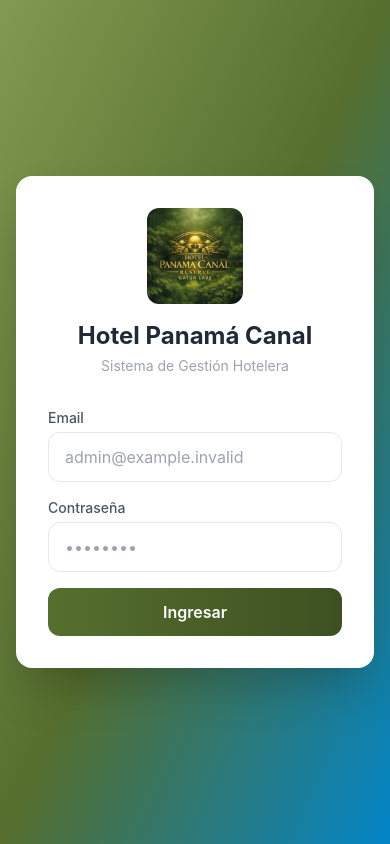
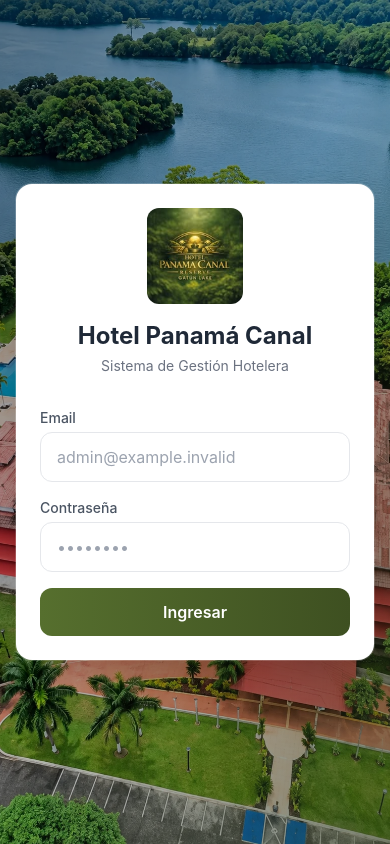
Before and after one commit to hbouche/Hotelcanalpms, a React (Vite) app: page / in a window 390 px wide. Built offline with nearby package versions, Linux system fonts and the light colour scheme.

Commit message:
Add enhanced hotel aerial background to responsive login

```diff
--- a/src/pages/Login.tsx
+++ b/src/pages/Login.tsx
@@ -1,5 +1,4 @@
 import { useState } from 'react';
-import { Hotel } from 'lucide-react';
 
 export default function Login({ onLogin }: { onLogin: (email: string, password: string) => Promise<void> }) {
   const [email, setEmail] = useState('');
@@ -17,24 +16,27 @@ export default function Login({ onLogin }: { onLogin: (email: string, password:
   };
 
   return (
-    <div className="min-h-screen bg-gradient-to-br from-mahana-400 via-mahana-500 to-ocean-600 flex items-center justify-center p-4">
-      <div className="bg-white rounded-2xl shadow-2xl w-full max-w-md p-8">
+    <main className="relative isolate min-h-screen min-h-[100svh] bg-mahana-900 flex items-center justify-center px-4 py-8 sm:p-8">
+      <img src="/hotel-panama-canal-login.webp" alt="" aria-hidden="true"
+        className="absolute inset-0 -z-20 h-full w-full object-cover object-center" fetchPriority="high" />
+      <div aria-hidden="true" className="absolute inset-0 -z-10 bg-gradient-to-br from-black/45 via-black/25 to-mahana-900/60" />
+      <div className="bg-white rounded-2xl shadow-2xl w-full max-w-md p-6 sm:p-8 ring-1 ring-white/20">
         <div className="text-center mb-8">
           <img src="/hotel-panama-canal-reference.jpg" alt="Hotel Panamá Canal" width="96" height="96" className="mx-auto mb-4 rounded-xl" />
 
           <h1 className="text-2xl font-bold text-gray-800">Hotel Panamá Canal</h1>
-          <p className="text-gray-400 text-sm mt-1">Sistema de Gestión Hotelera</p>
+          <p className="text-gray-500 text-sm mt-1">Sistema de Gestión Hotelera</p>
         </div>
         <form onSubmit={handleSubmit} className="space-y-4">
           {error && <div className="bg-red-50 text-red-600 text-sm px-4 py-3 rounded-lg">{error}</div>}
           <div>
-            <label className="block text-sm font-medium text-gray-600 mb-1">Email</label>
-            <input type="email" value={email} onChange={e => setEmail(e.target.value)} required
+            <label htmlFor="login-email" className="block text-sm font-medium text-gray-600 mb-1">Email</label>
+            <input id="login-email" type="email" autoComplete="username" value={email} onChange={e => setEmail(e.target.value)} required
               className="w-full px-4 py-3 border border-gray-200 rounded-xl focus:ring-2 focus:ring-mahana-400 focus:border-transparent outline-none transition" placeholder="admin@example.invalid" />
           </div>
           <div>
-            <label className="block text-sm font-medium text-gray-600 mb-1">Contraseña</label>
-            <input type="password" value={password} onChange={e => setPassword(e.target.value)} required
+            <label htmlFor="login-password" className="block text-sm font-medium text-gray-600 mb-1">Contraseña</label>
+            <input id="login-password" type="password" autoComplete="current-password" value={password} onChange={e => setPassword(e.target.value)} required
               className="w-full px-4 py-3 border border-gray-200 rounded-xl focus:ring-2 focus:ring-mahana-400 focus:border-transparent outline-none transition" placeholder="••••••••" />
           </div>
           <button type="submit" disabled={loading}
@@ -43,6 +45,6 @@ export default function Login({ onLogin }: { onLogin: (email: string, password:
           </button>
         </form>
       </div>
-    </div>
+    </main>
   );
 }
```
Also changed, not shown: public/IMAGE-SOURCES.md (added, +11 -0 lines), public/hotel-panama-canal-login.webp (added).
